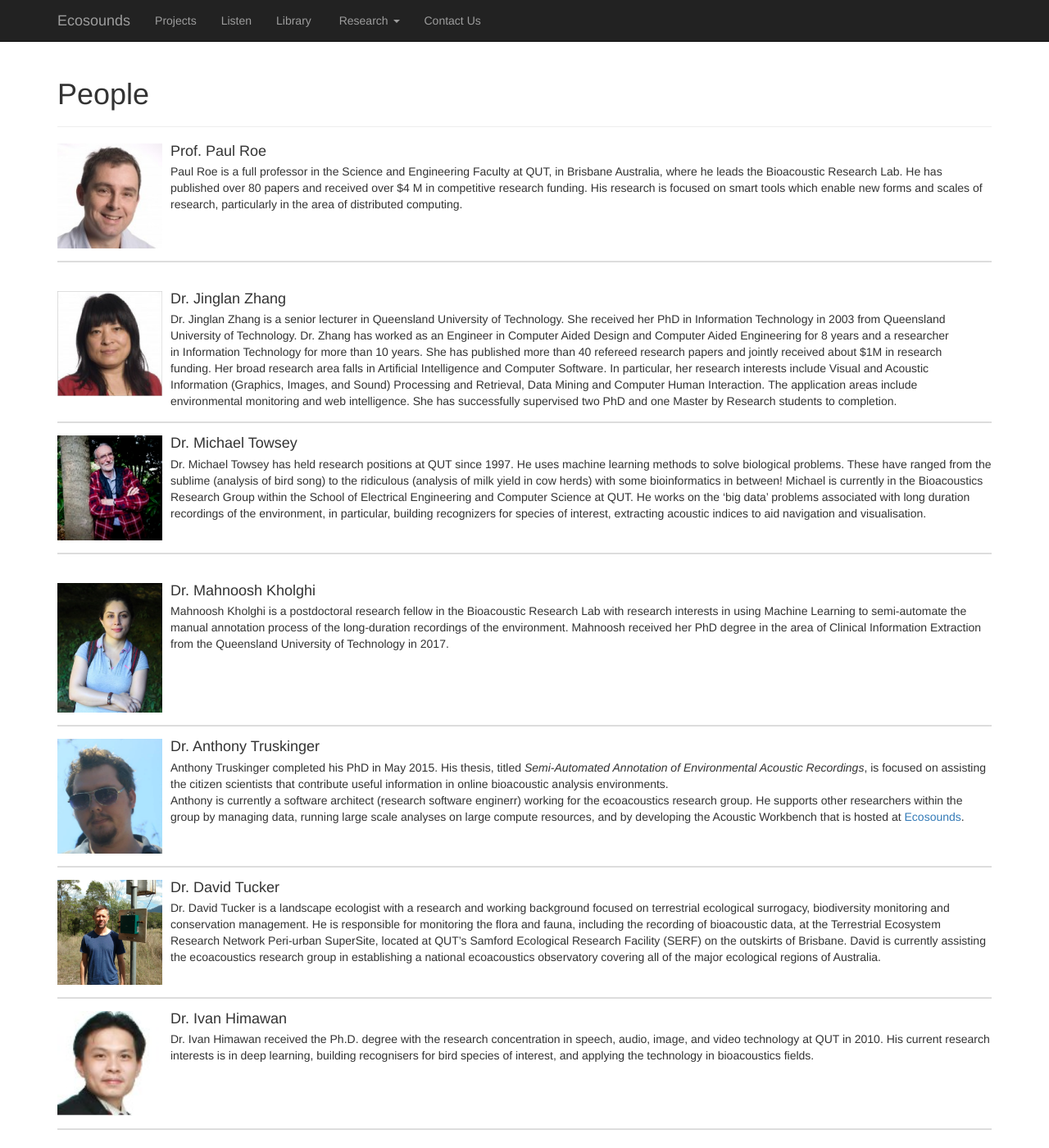
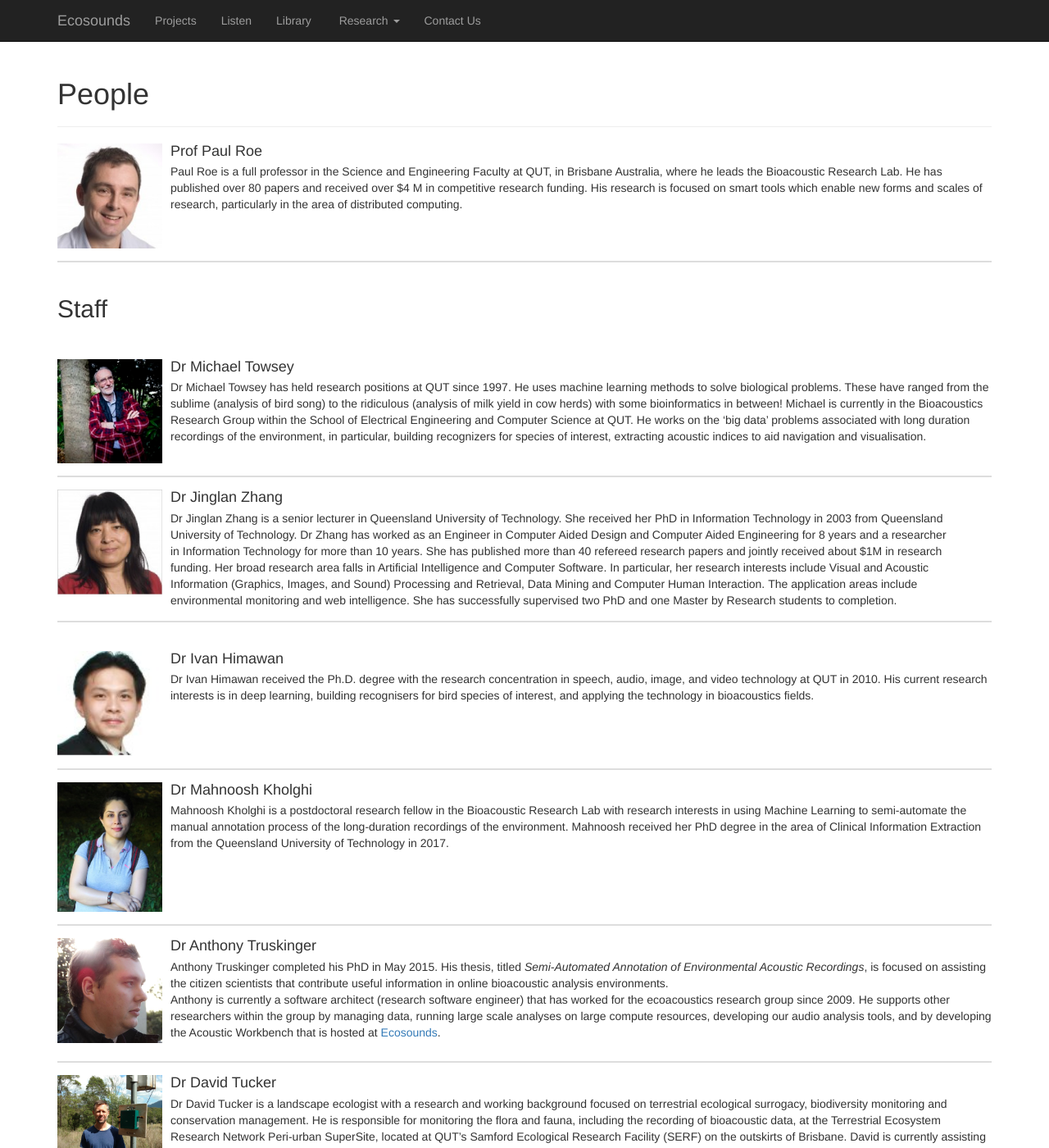
Before and after one commit to QutEcoacoustics/research-blog, a Jekyll site: the page built from people/people.html, in a window 1280 px wide and 1400 px high. Shown: the whole window at 82% size. Built offline with Jekyll 4.4.1, drawn with Linux system fonts in a browser that asks for light colours; nearby versions of some CDN libraries; some of the changed text lies outside the part shown.

Commit message:
Updated people page
Fixed indentation, ordering, and updated a few details.

```diff
--- a/people/people.html
+++ b/people/people.html
@@ -16,7 +16,7 @@
             </span>
 
             <div class="media-body">
-                <h4 class="media-heading">Prof. Paul Roe</h4>
+                <h4 class="media-heading">Prof Paul Roe</h4>
                 Paul Roe is a full professor in the Science and Engineering Faculty at QUT, in Brisbane Australia, where
                 he leads the Bioacoustic Research Lab. He has published over 80 papers and received over $4 M in
                 competitive research funding. His research is focused on smart tools which enable new forms and scales
@@ -24,15 +24,33 @@
             </div>
         </li>
         <br />
+        <h2>Staff</h2>
+        <br />
         <li class="media">
             <span class="pull-left">
-                <img class="media-object" src="../images/Dr-Jinglan-Zhang.png" alt="Dr. Jinglan Zhang">
+                <img class="media-object" src="../images/mike_towsey.jpg" alt="Dr Michael Towsey">
             </span>
 
             <div class="media-body">
-                <h4 class="media-heading">Dr. Jinglan Zhang</h4>
-                Dr. Jinglan Zhang is a senior lecturer in Queensland University of Technology. She received her PhD in
-                Information Technology in 2003 from Queensland University of Technology. Dr. Zhang has worked as
+                <h4 class="media-heading">Dr Michael Towsey</h4>
+                Dr Michael Towsey has held research positions at QUT since 1997. He uses machine learning methods to
+                solve biological problems. These have ranged from the sublime (analysis of bird song) to the ridiculous
+                (analysis of milk yield in cow herds) with some bioinformatics in between! Michael is currently in the
+                Bioacoustics Research Group within the School of Electrical Engineering and Computer Science at QUT. He
+                works on the ‘big data’ problems associated with long duration recordings of the environment, in
+                particular, building recognizers for species of interest, extracting acoustic indices to aid navigation
+                and visualisation.
+            </div>
+        </li>
+        <li class="media">
+            <span class="pull-left">
+                <img class="media-object" src="../images/Dr-Jinglan-Zhang.png" alt="Dr Jinglan Zhang">
+            </span>
+
+            <div class="media-body">
+                <h4 class="media-heading">Dr Jinglan Zhang</h4>
+                Dr Jinglan Zhang is a senior lecturer in Queensland University of Technology. She received her PhD in
+                Information Technology in 2003 from Queensland University of Technology. Dr Zhang has worked as
                 an Engineer in Computer Aided Design and Computer Aided Engineering for 8 years and a researcher
                 in Information Technology for more than 10 years. She has published more than 40 refereed research
                 papers and jointly received about $1M in research funding. Her broad research area falls in Artificial
@@ -42,30 +60,28 @@
                 successfully supervised two PhD and one Master by Research students to completion.
             </div>
         </li>
+        <br />
         <li class="media">
             <span class="pull-left">
-                <img class="media-object" src="../images/mike_towsey.jpg" alt="Dr. Michael Towsey">
+                <img class="media-object" src="../images/ivan.jpg" alt="Ivan Himawan">
             </span>
 
             <div class="media-body">
-                <h4 class="media-heading">Dr. Michael Towsey</h4>
-                Dr. Michael Towsey has held research positions at QUT since 1997. He uses machine learning methods to
-                solve biological problems. These have ranged from the sublime (analysis of bird song) to the ridiculous
-                (analysis of milk yield in cow herds) with some bioinformatics in between! Michael is currently in the
-                Bioacoustics Research Group within the School of Electrical Engineering and Computer Science at QUT. He
-                works on the ‘big data’ problems associated with long duration recordings of the environment, in
-                particular, building recognizers for species of interest, extracting acoustic indices to aid navigation
-                and visualisation.
+                <h4 class="media-heading">Dr Ivan Himawan</h4>
+                Dr Ivan Himawan received the Ph.D. degree with the research concentration in speech, audio, image, and video technology at QUT
+                in 2010.
+                His current research interests is in deep learning, building recognisers for bird species of interest,
+                and applying the technology in bioacoustics fields.
+
             </div>
         </li>
-        <br />
         <li class="media">
             <span class="pull-left">
                 <img class="media-object" src="../images/mahnoosh.jpg" alt="Mahnoosh Kholghi">
             </span>
 
             <div class="media-body">
-                <h4 class="media-heading">Dr. Mahnoosh Kholghi</h4>
+                <h4 class="media-heading">Dr Mahnoosh Kholghi</h4>
                 Mahnoosh Kholghi is a postdoctoral research fellow in the Bioacoustic Research Lab with research interests in using
                 Machine Learning to semi-automate the manual annotation process of the long-duration recordings of the environment.
                 Mahnoosh received her PhD degree in the area of Clinical Information Extraction from the Queensland University of Technology in 2017.
@@ -78,14 +94,15 @@
             </span>
 
             <div class="media-body">
-                <h4 class="media-heading">Dr. Anthony Truskinger</h4>
+                <h4 class="media-heading">Dr Anthony Truskinger</h4>
                 Anthony Truskinger completed his PhD in May 2015. His thesis, titled <em>Semi-Automated
                 Annotation of Environmental Acoustic Recordings</em>, is focused on assisting the citizen scientists that
                 contribute useful information in online bioacoustic analysis environments.
                 <p>
-                Anthony is currently a software architect (research software enginerr)
-		working for the ecoacoustics research group. He supports other researchers within the group by
-                managing data, running large scale analyses on large compute resources, and by developing the Acoustic Workbench
+                Anthony is currently a software architect (research software engineer) that has worked for the ecoacoustics
+                research group since 2009. He supports other researchers within the group by
+                managing data, running large scale analyses on large compute resources, developing our audio analysis tools,
+                and by developing the Acoustic Workbench
                 that is hosted at <a href="https://www.ecosounds.org">Ecosounds</a>.
                 </p>
             </div>
@@ -96,8 +113,8 @@
             </span>
 
             <div class="media-body">
-                <h4 class="media-heading">Dr. David Tucker</h4>
-                Dr. David Tucker is a landscape ecologist with a research and working background focused on terrestrial
+                <h4 class="media-heading">Dr David Tucker</h4>
+                Dr David Tucker is a landscape ecologist with a research and working background focused on terrestrial
                 ecological surrogacy, biodiversity monitoring and conservation management. He is responsible for monitoring
                 the flora and fauna, including the recording of bioacoustic data, at the Terrestrial Ecosystem Research
                 Network Peri-urban SuperSite, located at QUT’s Samford Ecological Research Facility (SERF) on the outskirts
@@ -105,22 +122,22 @@
         observatory covering all of the major ecological regions of Australia.
             </div>
         </li>
-
+        <br />
         <li class="media">
             <span class="pull-left">
-                <img class="media-object" src="../images/ivan.jpg" alt="Ivan Himawan">
+                <img class="media-object" src="../images/meriem.jpg" alt="Meriem Ferroudj">
             </span>
 
             <div class="media-body">
-                <h4 class="media-heading">Dr. Ivan Himawan</h4>
-                Dr. Ivan Himawan received the Ph.D. degree with the research concentration in speech, audio, image, and video technology at QUT
-				in 2010.
-				His current research interests is in deep learning, building recognisers for bird species of interest,
-				and applying the technology in bioacoustics fields.
+                <h4 class="media-heading">Meriem Ferroudj</h4>
+                Meriem Ferroudj was a Masters student at QUT. Her thesis is entitled: Automated rain classification in
+                environmental sound.
 
+                Meriem now works as a Research Project Officer in the research group.
             </div>
         </li>
-
+        <br />
+        <h2>Students</h2>
         <br />
         <li class="media">
             <span class="pull-left">
@@ -184,6 +201,17 @@
         </li>
         <li class="media">
             <span class="pull-left">
+                <img class="media-object" src="../images/Fadillah.png" alt="Fadillah">
+            </span>
+
+            <div class="media-body">
+                <h4 class="media-heading">Fadillah</h4>
+                Fadillah is a PhD student who started on February 2017.
+                Her research interest is applying machine learning techniques to Ecoacoustics problems.
+            </div>
+        </li>
+        <li class="media">
+            <span class="pull-left">
                 <img class="media-object" src="../images/HongxiaoGan.JPG" alt="Hongxiao Gan">
             </span>
 
@@ -237,28 +265,6 @@
                 two-hectare ecological sample.
             </div>
         </li>
-		<li class="media">
-            <span class="pull-left">
-                <img class="media-object" src="../images/Fadillah.png" alt="Fadillah">
-            </span>
-
-            <div class="media-body">
-                <h4 class="media-heading">Fadillah</h4>
-                Fadillah is a PhD student who started on February 2017.
-                Her research interest is applying machine learning techniques to Ecoacoustics problems.
-            </div>
-        </li>
-        <li class="media">
-            <span class="pull-left">
-                <img class="media-object" src="../images/Liang.jpg" alt="Liang Zhang">
-            </span>
-
-            <div class="media-body">
-                <h4 class="media-heading">Liang Zhang</h4>
-                Liang Zhang is a PhD student in the Science and Engineering Faculty at QUT. His research interest is in
-                acoustic regime in long duration audio recording.
-            </div>
-        </li>
     </ul>
 </div>
 
@@ -272,8 +278,8 @@
             </span>
 
             <div class="media-body">
-                <h4 class="media-heading">Dr. Mark Cottman-Fields</h4>
-                Dr. Mark Cottman-Fields completed his PhD in March 2017. His thesis is titled <em>Virtual birding:
+                <h4 class="media-heading">Dr Mark Cottman-Fields</h4>
+                Dr Mark Cottman-Fields completed his PhD in March 2017. His thesis is titled <em>Virtual birding:
                 extending birdwatching to review acoustic recordings</em>. It investigates how to enable bird watchers
                 to review audio recordings collected by environmental sensors. Accurate bird call identifications can
                 provide reliable information for avian research and conservation efforts. The five studies in this
@@ -289,8 +295,8 @@
             </span>
 
             <div class="media-body">
-                <h4 class="media-heading">Dr. Xueyan Dong</h4>
-                Dr. Xueyan Dong was a PhD student at QUT. Her research is focused on Content-based acoustic event retrieval
+                <h4 class="media-heading">Dr Xueyan Dong</h4>
+                Dr Xueyan Dong was a PhD student at QUT. Her research is focused on Content-based acoustic event retrieval
                 on field audio data. Her thesis is titled <i>Content-based birdcall retrieval from environmental audio. </i>.
             </div>
         </li>
@@ -300,8 +306,8 @@
             </span>
 
             <div class="media-body">
-                <h4 class="media-heading">Dr. Shufei Duan</h4>
-                Dr. Shufei Duan was a PhD student at QUT. Her thesis is entitled: Automated Species Recognition in
+                <h4 class="media-heading">Dr Shufei Duan</h4>
+                Dr Shufei Duan was a PhD student at QUT. Her thesis is entitled: Automated Species Recognition in
                 Bioacoustic Recordings.
             </div>
         </li>
@@ -311,8 +317,8 @@
             </span>
 
             <div class="media-body">
-                <h4 class="media-heading">Dr. Mangalam Sankupellay</h4>
-                Dr. Mangalam Sankupellay is a Research associate within the Bioacoustics Research Group within the School of
+                <h4 class="media-heading">Dr Mangalam Sankupellay</h4>
+                Dr Mangalam Sankupellay is a Research associate within the Bioacoustics Research Group within the School of
                 Electrical Engineering and Computer Science at QUT. She uses machine learning techniques to analyse bird song.
             </div>
         </li>
@@ -322,7 +328,7 @@
             </span>
 
             <div class="media-body">
-                <h4 class="media-heading">Dr. Jason Wimmer</h4>
+                <h4 class="media-heading">Dr Jason Wimmer</h4>
                 Jason Wimmer completed his PhD with QUT researching the role of acoustic sensors for monitoring
                 biodiversity.
                 His thesis is entitled: Acoustic Sensing: Roles and Applications in Monitoring Avian Biodiversity.
@@ -334,7 +340,7 @@
             </span>
 
             <div class="media-body">
-                <h4 class="media-heading">Dr. Jie Xie</h4>
+                <h4 class="media-heading">Dr Jie Xie</h4>
         Jie was a Ph.D. student at QUT. His thesis is entitled: Acoustic Classification of Australian Frogs for Ecosystem Survey.
         For more information about him, please go to his personal website:
         <a href="https://jiexiedotnet.wordpress.com/">https://jiexiedotnet.wordpress.com/</a>
@@ -342,23 +348,13 @@
         </li>
         <li class="media">
             <span class="pull-left">
-                <img class="media-object" src="../images/meriem.jpg" alt="Meriem Ferroudj">
+                <img class="media-object" src="../images/Liang.jpg" alt="Dr Liang Zhang">
             </span>
 
             <div class="media-body">
-                <h4 class="media-heading">Meriem Ferroudj</h4>
-                Meriem Ferroudj was a Masters student at QUT. Her thesis is entitled: Automated rain classification in
-                environmental sound.
-            </div>
-        </li>
-        <li class="media">
-            <span class="pull-left">
-                <img class="media-object" src="../images/mark_vandeberg.jpg" alt="Mark Vandeberg">
-            </span>
-
-            <div class="media-body">
-                <h4 class="media-heading">Mark Vandeberg</h4>
-                Mark Vandeberg was a masters student at QUT. His thesis is entitled: Bringing Big Data to Many People via Large Display
+                <h4 class="media-heading">Dr Liang Zhang</h4>
+                Liang Zhang is a PhD student in the Science and Engineering Faculty at QUT. His research interest is in
+                acoustic regime in long duration audio recording.
             </div>
         </li>
     </ul>
```
Also changed, not shown: images/Ant.jpg, images/mark_vandeberg.jpg (deleted). Lines whose indentation alone changed are shown as unchanged.
